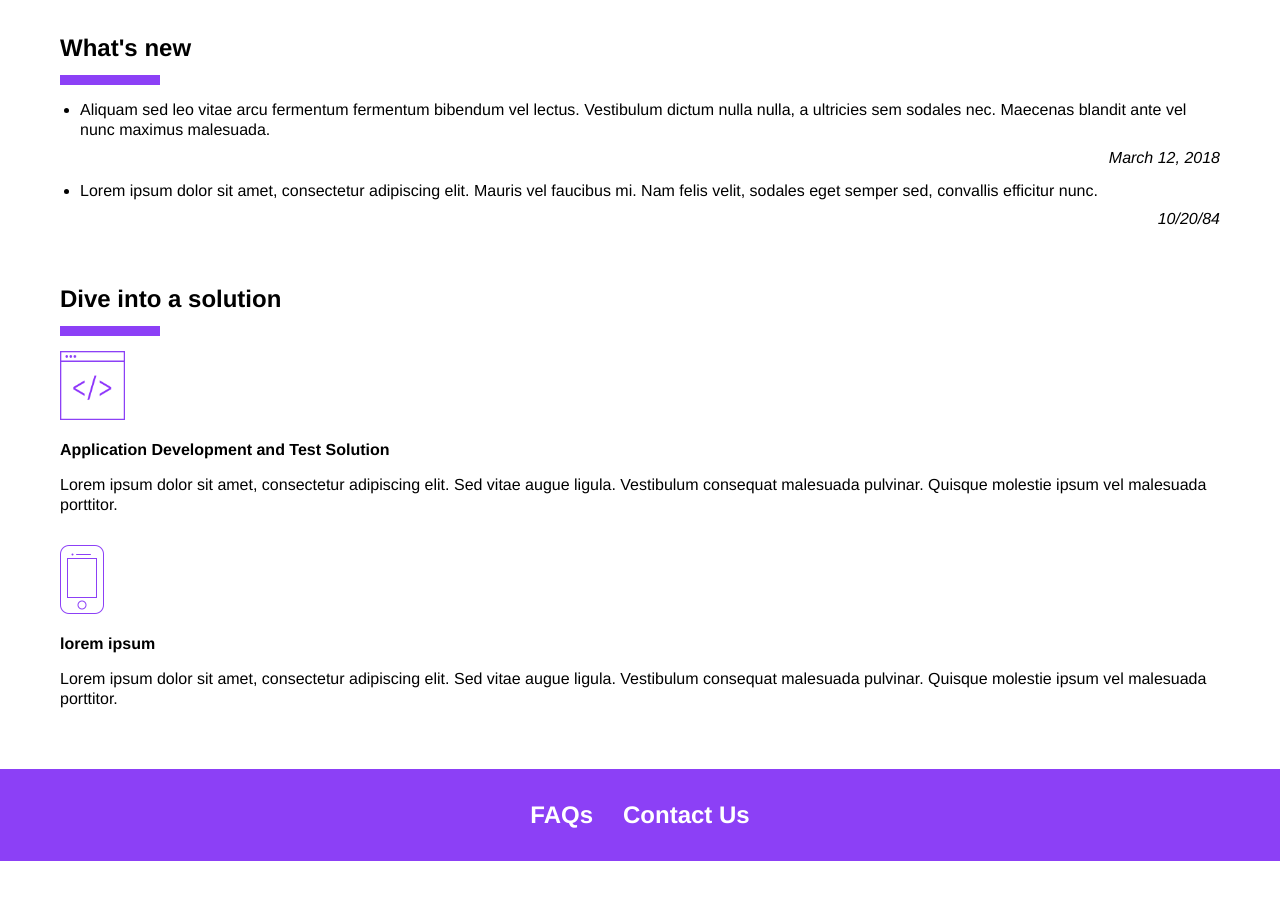
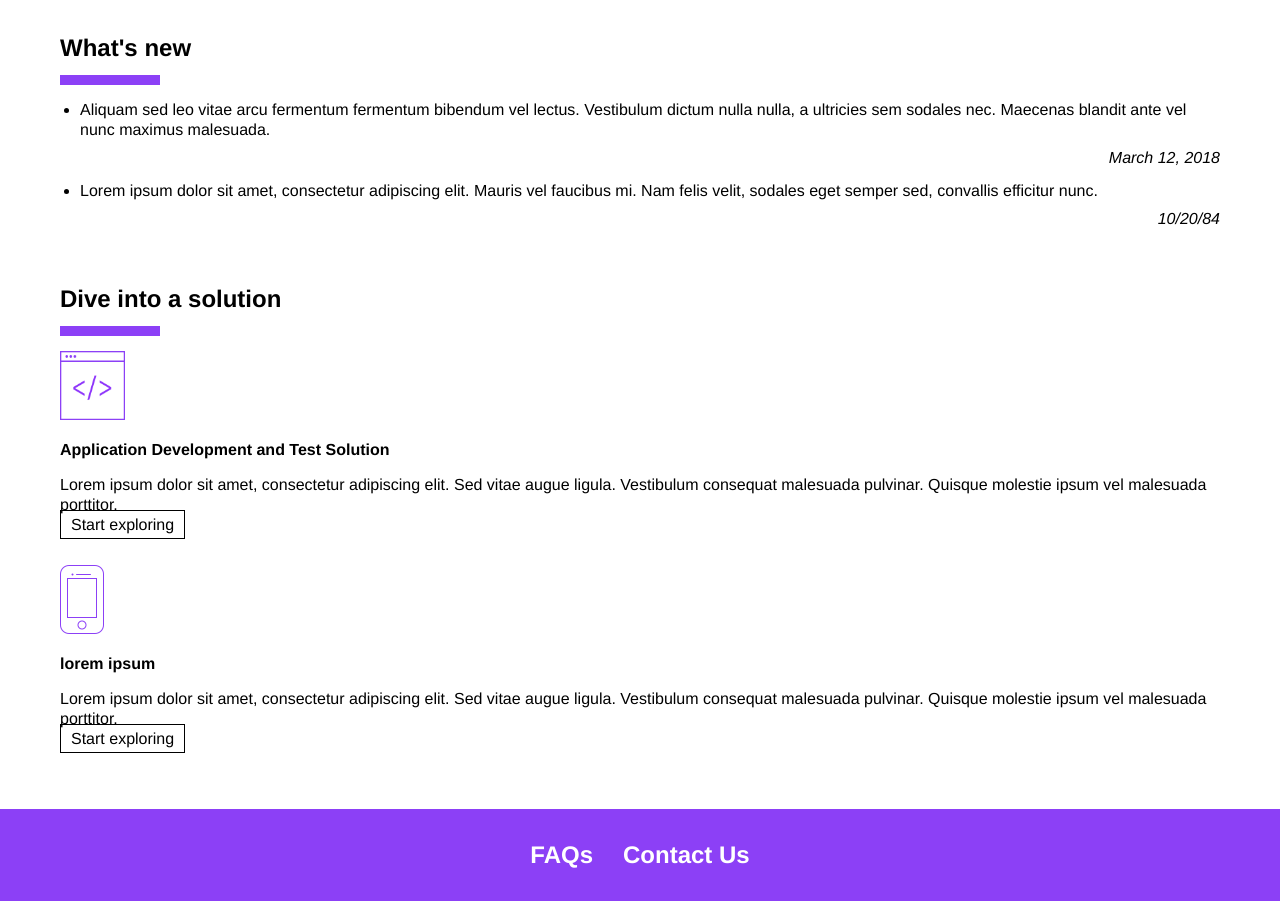
Before and after one commit to gvorbeck/container-pricing, a Jekyll site: the page built from pages/homepage.md, in a window 1280 px wide, cut to the strip 546-1447 px from the top of the page. Built offline with Jekyll 4.4.1, drawn with Linux system fonts in a browser that asks for light colours; before the commit the page ends 1407 px from its top, so only the background shows below that.

Commit message:
added solution button to homepage

```diff
--- a/_layouts/home.html
+++ b/_layouts/home.html
@@ -35,11 +35,12 @@ TO-DO: use type for content__block class names, like with solution step pages.
             {% for page in site.pages %}
                 {% if page.layout == 'solution-home' %}
                   <li class="solutions__item">
-                      <a class="solutions__link" title="{{page.title}}" href="{{site.baseurl}}{{page.permalink}}">
-                          <img class="solutions__image" alt="{{page.title}}" src="{{site.baseurl}}/assets/images/{{page.thumbnail}}">
-                          <h2 class="solutions__title">{{- page.title -}}</h2>
-                          <div class="solutions__excerpt">{{- page.excerpt | markdownify -}}</div>
-                      </a>
+                    <img class="solutions__image" alt="{{page.title}}" src="{{site.baseurl}}/assets/images/{{page.thumbnail}}">
+                    <div>
+                        <h2 class="solutions__title">{{- page.title -}}</h2>
+                        <div class="solutions__excerpt">{{- page.excerpt | markdownify -}}</div>
+                        <a class="content__link button" href="{{site.baseurl}}{{page.permalink}}" title="{{page.title}}">Start exploring</a>
+                    </div>
                   </li>
                 {% endif %}
             {% endfor %}
```
